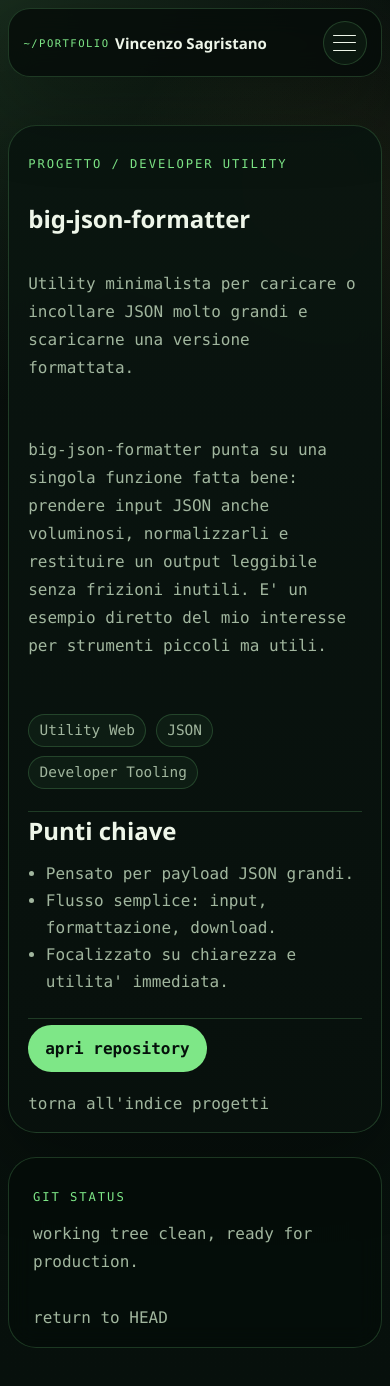
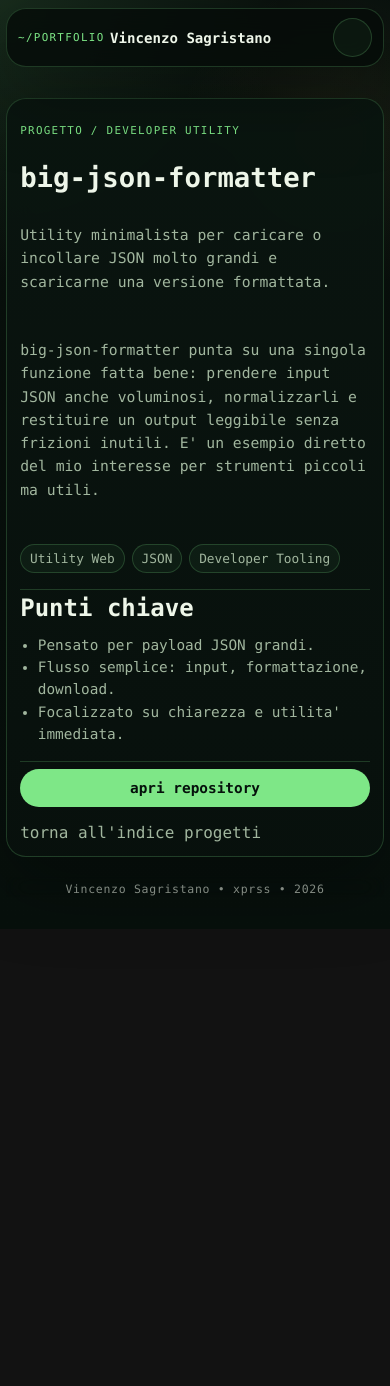
Before and after one commit to xprss/portfolio, a React (Vite) app: page /projects/big-json-formatter in a window 390 px wide. Shown: the top 1386 px of the page. After the commit the page ends 929 px from the top, so only its background shows below. Built offline with nearby package versions, Linux system fonts and the light colour scheme.

Commit message:
feat(ui): refine responsive navigation and footer

```diff
--- a/src/components/layout/MainLayout.tsx
+++ b/src/components/layout/MainLayout.tsx
@@ -1,5 +1,5 @@
 import { useEffect, useState, type PropsWithChildren } from "react";
-import { Link, NavLink } from "react-router-dom";
+import { Link } from "react-router-dom";
 import type { Profile, SocialLink } from "../../models/portfolio";
 
 interface MainLayoutProps extends PropsWithChildren {
@@ -8,16 +8,17 @@ interface MainLayoutProps extends PropsWithChildren {
 }
 
 const navigationItems = [
-  { label: "About", href: "/#about" },
-  { label: "Stack", href: "/#skills" },
-  { label: "Experience", href: "/#experience" },
-  { label: "Projects", href: "/#projects" },
-  { label: "Contact", href: "/#contact" }
+  { label: "Chi sono", href: "/#about" },
+  { label: "Competenze", href: "/#skills" },
+  { label: "Percorso", href: "/#experience" },
+  { label: "Progetti", href: "/#projects" },
+  { label: "Contatti", href: "/#contact" }
 ];
 
 export function MainLayout({ profile, socials, children }: MainLayoutProps) {
   const [menuOpen, setMenuOpen] = useState(false);
   const [isScrolled, setIsScrolled] = useState(false);
+  const currentYear = new Date().getFullYear();
 
   useEffect(() => {
     const onScroll = () => {
@@ -80,14 +81,18 @@ export function MainLayout({ profile, socials, children }: MainLayoutProps) {
           className="topbar__menu-button"
           aria-expanded={menuOpen}
           aria-controls="primary-navigation"
-          aria-label={menuOpen ? "Close navigation menu" : "Open navigation menu"}
+          aria-label={menuOpen ? "Chiudi il menu di navigazione" : "Apri il menu di navigazione"}
           onClick={() => setMenuOpen((current) => !current)}
         >
           <span />
           <span />
           <span />
         </button>
-        <nav id="primary-navigation" className="topbar__nav" aria-label="Primary">
+        <nav
+          id="primary-navigation"
+          className="topbar__nav"
+          aria-label="Navigazione principale"
+        >
           {navigationItems.map((item) => (
             <a
               key={item.label}
@@ -99,7 +104,7 @@ export function MainLayout({ profile, socials, children }: MainLayoutProps) {
             </a>
           ))}
         </nav>
-        <div className="topbar__socials" aria-label="Social links">
+        <div className="topbar__socials" aria-label="Link social">
           {socials.map((social) => (
             <a
               key={social.label}
@@ -117,13 +122,9 @@ export function MainLayout({ profile, socials, children }: MainLayoutProps) {
       </header>
       <main>{children}</main>
       <footer className="footer">
-        <div>
-          <p className="footer__title">git status</p>
-          <p className="footer__text">working tree clean, ready for production.</p>
-        </div>
-        <NavLink className="footer__link" to="/">
-          return to HEAD
-        </NavLink>
+        <p className="footer__signature">
+          Vincenzo Sagristano • xprss • {currentYear}
+        </p>
       </footer>
     </div>
   );
--- a/src/styles/index.css
+++ b/src/styles/index.css
@@ -15,8 +15,8 @@
   --radius-md: 18px;
   --radius-sm: 12px;
   --content-width: min(1120px, calc(100vw - 2rem));
-  --font-display: "Segoe UI", "Helvetica Neue", sans-serif;
-  --font-body: "IBM Plex Mono", "SFMono-Regular", Consolas, monospace;
+  --font-display: "Monaco", "Lucida Console", "Courier New", monospace;
+  --font-body: "Monaco", "Lucida Console", "Courier New", monospace;
 }
 
 * {
@@ -343,6 +343,7 @@ button:focus-visible {
 .section {
   display: grid;
   gap: 1.5rem;
+  scroll-margin-top: 7rem;
 }
 
 .section__header {
@@ -355,9 +356,84 @@ button:focus-visible {
 .copy-grid,
 .card-grid,
 .project-grid,
-.git-grid {
+.git-grid,
+.carousel__meta {
   display: grid;
   gap: 1rem;
+}
+
+.carousel {
+  overflow: hidden;
+  border-radius: var(--radius-lg);
+  border: 1px solid var(--line);
+  background: rgba(8, 18, 13, 0.75);
+}
+
+.carousel__track {
+  display: flex;
+  transition: transform 520ms ease;
+  will-change: transform;
+}
+
+.carousel__slide {
+  flex: 0 0 100%;
+  min-width: 100%;
+  padding: 1.5rem;
+  background:
+    radial-gradient(circle at top right, rgba(255, 255, 255, 0.08), transparent 24%),
+    linear-gradient(180deg, rgba(9, 21, 15, 0.98), rgba(8, 17, 13, 0.98));
+}
+
+.carousel__slide--emerald {
+  border-left: 4px solid #7ee787;
+}
+
+.carousel__slide--amber {
+  border-left: 4px solid #f5d76e;
+}
+
+.carousel__slide--cyan {
+  border-left: 4px solid #66d9ef;
+}
+
+.carousel__slide--rose {
+  border-left: 4px solid #ff8ea1;
+}
+
+.carousel__label {
+  margin: 0 0 0.55rem;
+  color: var(--accent);
+  text-transform: uppercase;
+  letter-spacing: 0.16em;
+  font-size: 0.76rem;
+}
+
+.carousel__slide h3 {
+  margin: 0;
+  font-family: var(--font-display);
+  font-size: clamp(1.55rem, 3vw, 2.3rem);
+}
+
+.carousel__description {
+  margin: 0.9rem 0 0;
+  color: var(--text-muted);
+  line-height: 1.8;
+  max-width: 68ch;
+}
+
+.carousel__meta {
+  grid-template-columns: repeat(3, minmax(0, 1fr));
+  list-style: none;
+  padding: 0;
+  margin: 1.2rem 0 0;
+}
+
+.carousel__meta li {
+  padding: 0.9rem 1rem;
+  border-radius: var(--radius-sm);
+  border: 1px solid var(--line);
+  background: rgba(255, 255, 255, 0.03);
+  color: var(--text-muted);
 }
 
 .copy-grid {
@@ -484,14 +560,19 @@ button:focus-visible {
 
 .footer {
   display: flex;
-  justify-content: space-between;
-  gap: 1rem;
+  justify-content: center;
   align-items: center;
-  margin-top: 1.5rem;
-  padding: 1.25rem 1.5rem;
-  border: 1px solid var(--line);
-  background: rgba(5, 12, 9, 0.75);
-  border-radius: var(--radius-lg);
+  margin-top: 2rem;
+  padding: 0.35rem 0 0;
+  text-align: center;
+}
+
+.footer__signature {
+  margin: 0;
+  color: rgba(238, 246, 233, 0.54);
+  font-size: 0.76rem;
+  letter-spacing: 0.08em;
+  line-height: 1.4;
 }
 
 @media (max-width: 1040px) {
@@ -508,7 +589,8 @@ button:focus-visible {
   .copy-grid,
   .card-grid,
   .project-grid,
-  .git-grid {
+  .git-grid,
+  .carousel__meta {
     grid-template-columns: 1fr;
   }
 }
@@ -516,21 +598,22 @@ button:focus-visible {
 @media (max-width: 720px) {
   .app-shell {
     width: min(100vw - 1rem, 100%);
-    padding-top: 0.5rem;
+    padding-top: 0.45rem;
+    padding-bottom: 2rem;
   }
 
   .topbar {
     grid-template-columns: 1fr auto;
     top: 0.5rem;
-    gap: 0.6rem 1rem;
-    padding: 0.72rem 0.9rem;
-    border-radius: 22px;
+    gap: 0.45rem 0.85rem;
+    padding: 0.62rem 0.8rem;
+    border-radius: 20px;
   }
 
   .topbar--scrolled {
     top: 0.35rem;
-    padding: 0.58rem 0.72rem;
-    border-radius: 18px;
+    padding: 0.5rem 0.64rem;
+    border-radius: 16px;
     background: rgba(5, 12, 9, 0.46);
     backdrop-filter: blur(24px);
   }
@@ -546,7 +629,7 @@ button:focus-visible {
   }
 
   .topbar__name {
-    font-size: 0.94rem;
+    font-size: 0.88rem;
   }
 
   .topbar__menu-button {
@@ -554,6 +637,9 @@ button:focus-visible {
     flex-direction: column;
     align-items: stretch;
     justify-content: center;
+    width: 2.45rem;
+    height: 2.45rem;
+    padding: 0.5rem;
   }
 
   .topbar__nav,
@@ -583,7 +669,7 @@ button:focus-visible {
   .topbar__link,
   .topbar--menu-open .social-chip {
     width: 100%;
-    padding: 0.72rem 0.85rem;
+    padding: 0.62rem 0.75rem;
     border: 1px solid var(--line);
     border-radius: 14px;
     background: rgba(126, 231, 135, 0.04);
@@ -597,7 +683,27 @@ button:focus-visible {
   .hero__terminal,
   .hero__panel,
   .project-detail {
-    padding: 1.2rem;
+    padding: 1rem;
+    border-radius: 20px;
+  }
+
+  .page {
+    gap: 1rem;
+    padding-top: 1rem;
+  }
+
+  .section {
+    gap: 1rem;
+    scroll-margin-top: 5.5rem;
+  }
+
+  .section__header {
+    gap: 0.6rem;
+  }
+
+  .section h2,
+  .project-detail h1 {
+    font-size: clamp(1.5rem, 7vw, 2rem);
   }
 
   .section__header,
@@ -608,13 +714,180 @@ button:focus-visible {
   }
 
   .hero h1 {
-    font-size: clamp(2.5rem, 14vw, 3.7rem);
+    font-size: clamp(2rem, 11vw, 3rem);
+    max-width: 8ch;
+  }
+
+  .hero__role {
+    margin: 0.35rem 0;
+    font-size: 1rem;
+  }
+
+  .hero__intro,
+  .section__intro,
+  .project-card__summary,
+  .project-detail__summary,
+  .project-detail__description,
+  .timeline__summary,
+  .footer__text,
+  .copy-grid__item,
+  .git-card p,
+  .info-card__focus,
+  .carousel__description {
+    line-height: 1.58;
+    font-size: 0.92rem;
+  }
+
+  .hero__meta {
+    margin: 0.9rem 0;
+    gap: 0.45rem;
+    font-size: 0.84rem;
+  }
+
+  .hero__actions,
+  .project-card__actions,
+  .contact-panel__links {
+    gap: 0.55rem;
+  }
+
+  .button {
+    min-height: 2.55rem;
+    padding: 0.62rem 0.84rem;
+    font-size: 0.9rem;
+  }
+
+  .info-card,
+  .project-card,
+  .git-card,
+  .timeline__content,
+  .carousel__slide,
+  .contact-panel {
+    padding: 0.95rem;
+  }
+
+  .carousel__slide h3 {
+    font-size: clamp(1.25rem, 6vw, 1.7rem);
+  }
+
+  .carousel__meta {
+    gap: 0.65rem;
+    margin-top: 0.95rem;
+  }
+
+  .carousel__meta li {
+    padding: 0.75rem 0.8rem;
+    font-size: 0.88rem;
+  }
+
+  .tag-list {
+    gap: 0.45rem;
+    margin-top: 0.8rem;
+  }
+
+  .tag-list li {
+    padding: 0.36rem 0.55rem;
+    font-size: 0.8rem;
+  }
+
+  .timeline {
+    gap: 0.8rem;
+  }
+
+  .timeline__item {
+    grid-template-columns: 1rem minmax(0, 1fr);
+    gap: 0.75rem;
+  }
+
+  .timeline__marker {
+    width: 0.72rem;
+    height: 0.72rem;
+    margin-top: 0.95rem;
+    box-shadow: 0 0 0 4px rgba(126, 231, 135, 0.06);
+  }
+
+  .timeline__period,
+  .contact-panel__availability {
+    font-size: 0.96rem;
+  }
+
+  .timeline__list {
+    margin-top: 0.75rem;
+    line-height: 1.55;
+    font-size: 0.9rem;
+  }
+
+  .project-detail {
+    margin-top: 1rem;
+    gap: 1rem;
+  }
+
+  .footer {
+    margin-top: 1.25rem;
+    padding: 0.25rem 0 0;
+    align-items: center;
+  }
+}
+
+@media (max-width: 480px) {
+  .app-shell {
+    width: min(100vw - 0.7rem, 100%);
+  }
+
+  .topbar {
+    padding: 0.56rem 0.72rem;
+  }
+
+  .topbar__prompt,
+  .section__eyebrow,
+  .project-detail__label,
+  .project-card__status,
+  .terminal__line,
+  .hero__panel-label,
+  .contact-panel__command,
+  .footer__title,
+  .info-card__label,
+  .git-card__label,
+  .timeline__company,
+  .carousel__label {
+    font-size: 0.68rem;
+    letter-spacing: 0.12em;
+  }
+
+  .hero h1 {
+    font-size: clamp(1.8rem, 10vw, 2.5rem);
+  }
+
+  .section,
+  .hero__terminal,
+  .hero__panel,
+  .project-detail,
+  .info-card,
+  .project-card,
+  .git-card,
+  .timeline__content,
+  .carousel__slide,
+  .contact-panel {
+    padding: 0.85rem;
+  }
+
+  .button {
+    min-height: 2.4rem;
+    width: 100%;
+  }
+
+  .footer__signature {
+    font-size: 0.72rem;
+    letter-spacing: 0.06em;
   }
 }
 
 @media (prefers-reduced-motion: reduce) {
   html {
     scroll-behavior: auto;
+  }
+
+  .carousel__track {
+    transition: none !important;
   }
 
   *,
```
